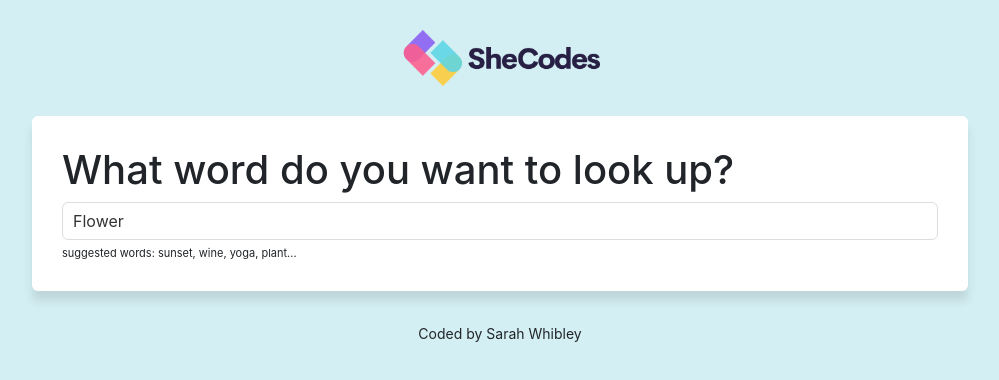
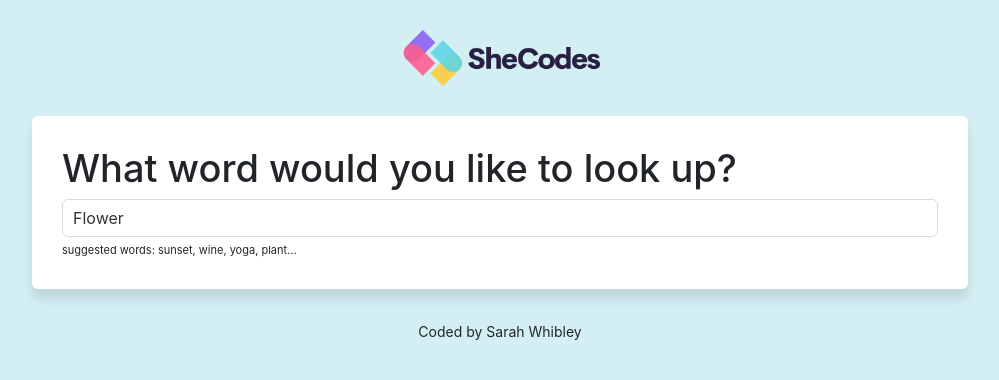
Before and after one commit to swhibley12/dictionary-project, a React (Create React App) app: page / in a window 1280 px wide. Shown: the top 380 px of the page, without its empty margins (140-1139 px from the left). Built offline with nearby package versions, Linux system fonts and the light colour scheme; no server answers.

Commit message:
updating css

```diff
--- a/src/Dictionary.css
+++ b/src/Dictionary.css
@@ -4,6 +4,10 @@
   border-radius: 6px;
   box-shadow: 0 10px 10px rgb(0 0 0 / 10%);
   margin: 20px 0;
+}
+
+.Dictionary h1 {
+  font-size: 38px;
 }
 
 .Dictionary input {
--- a/src/Dictionary.js
+++ b/src/Dictionary.js
@@ -48,7 +48,7 @@ export default function Dictionary(props) {
     return (
       <div className="Dictionary">
         <section>
-          <h1>What word do you want to look up?</h1>
+          <h1>What word would you like to look up?</h1>
           <form onSubmit={handleSubmit}>
             <input
               type="search"
```
